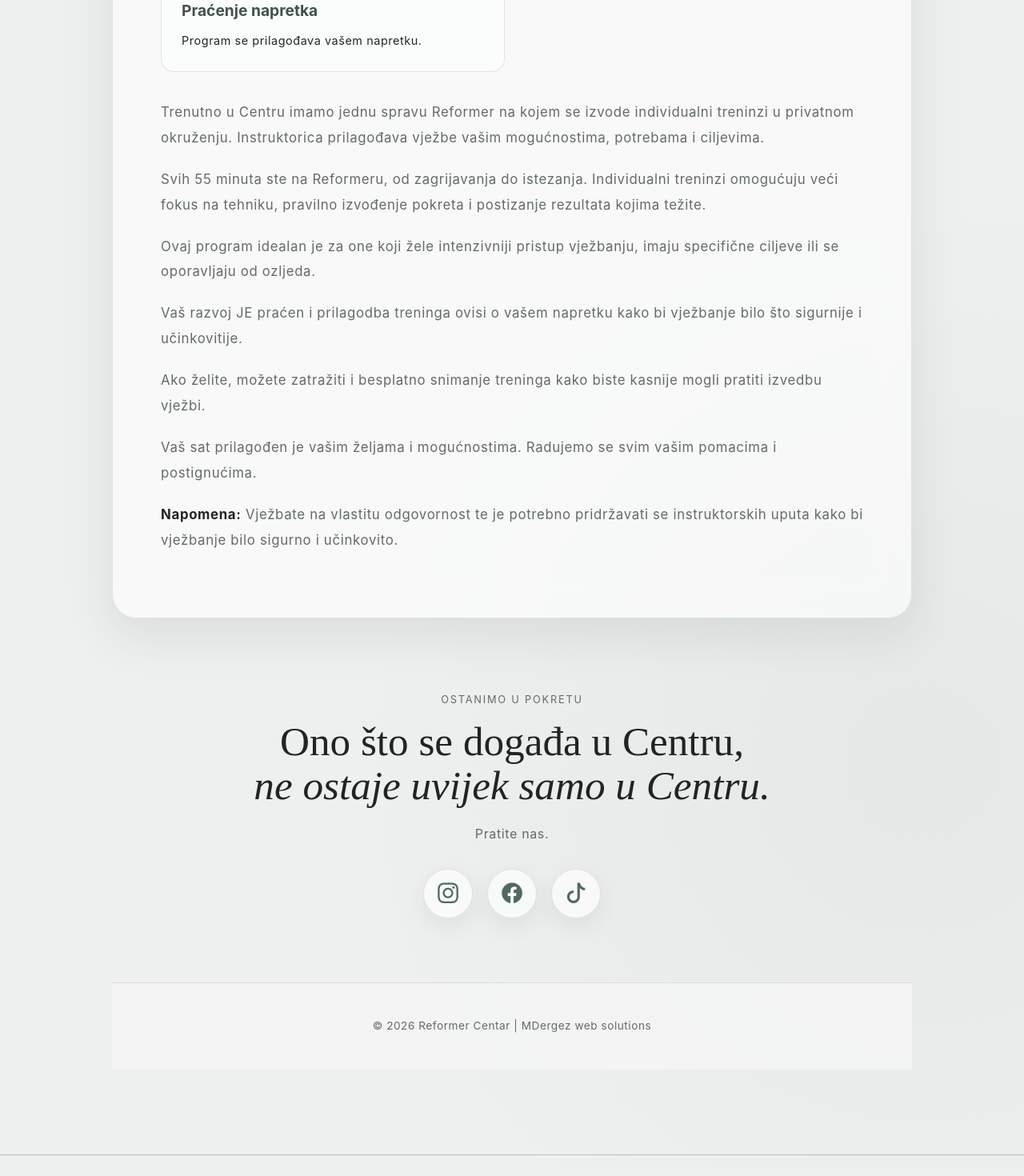
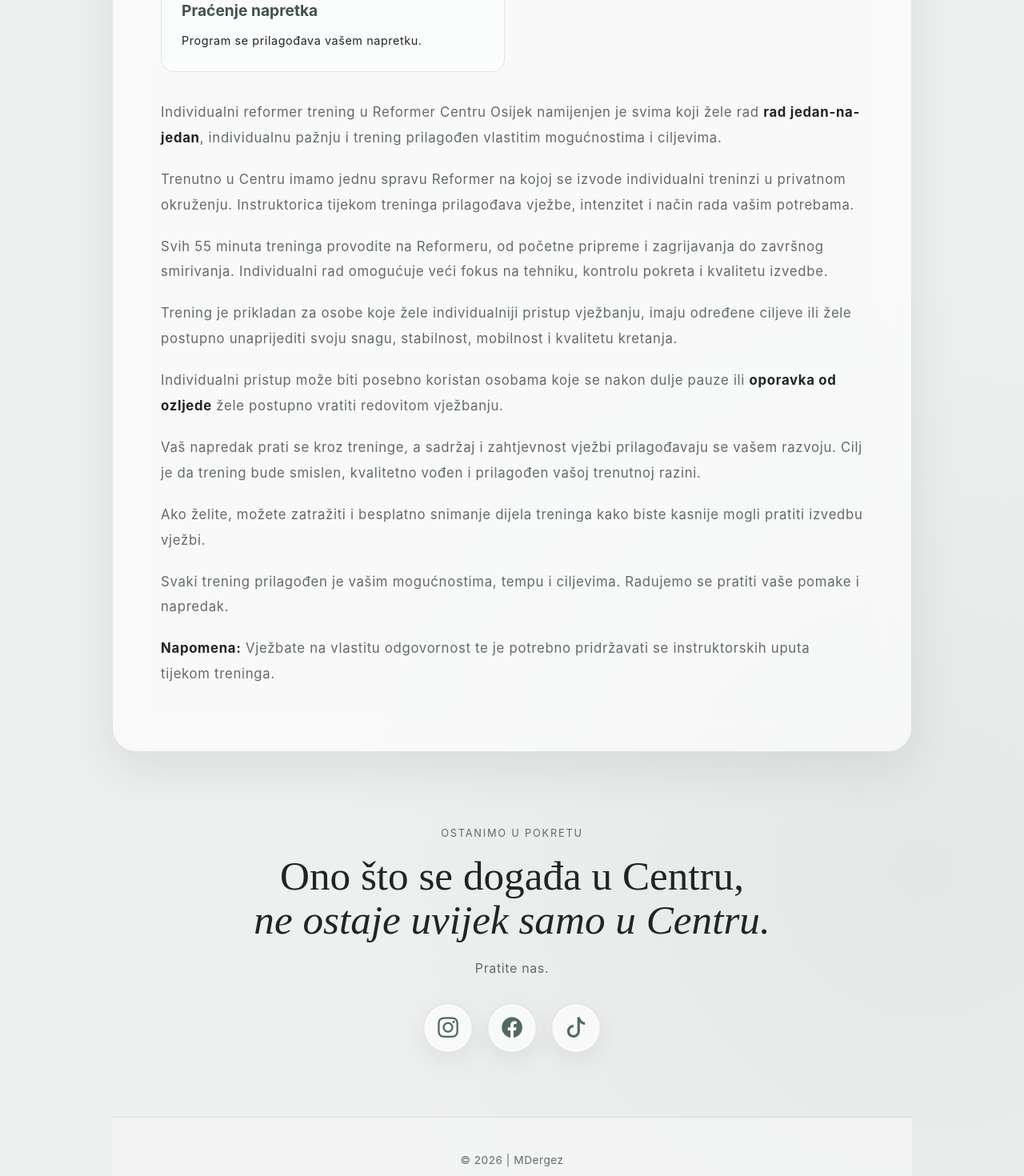
Before and after one commit to marijadergez/Reformer-App, a React (Vite) app: page /individualni in a window 1280 px wide. Shown: the part 1080-2550 px from the top of the page at 80% size. Built offline with nearby package versions, Linux system fonts and the light colour scheme; a web font is replaced by a local one.

Commit message:
uređivanje seo

```diff
--- a/src/pages/Grupni/Grupni.jsx
+++ b/src/pages/Grupni/Grupni.jsx
@@ -1,3 +1,4 @@
+
 import 'bootstrap/dist/css/bootstrap.min.css'
 
 export default function GRUPNI() {
@@ -8,85 +9,102 @@ export default function GRUPNI() {
 
                 <div className="page-header module-header">
                     <span className="page-eyebrow">
-                        Reformer Centar
+                        Reformer Centar Osijek
                     </span>
 
-                    <h1>Grupni program</h1>
+                    <h1>Grupni reformer trening</h1>
                 </div>
-
 
                 <div className="info-grid">
 
                     <div className="info-card">
                         <i className="bi bi-clock"></i>
                         <h3>Trajanje</h3>
-                        <p>Trening traje 90 minuta.</p>
+                        <p><strong>90 minuta</strong> treninga.</p>
                     </div>
+
                     <div className="info-card">
                         <i className="bi bi-currency-euro"></i>
                         <h3>Cijena</h3>
-                        <p>20,00 € za 2 osobe.</p>
+                        <p><strong>20,00 € za 2 osobe</strong></p>
                         <small>Cijena uključuje PDV.</small>
-                        <small></small>
                     </div>
+
                     <div className="info-card">
                         <i className="bi bi-people"></i>
                         <h3>Grupni trening</h3>
-                        <p>Program se odvija uz izmjenu rada na Reformeru i prostirci.</p>
+                        <p>
+                            Program za <strong>2 osobe</strong> uz izmjenu
+                            rada na Reformeru i prostirci.
+                        </p>
                     </div>
 
                     <div className="info-card">
                         <i className="bi bi-universal-access"></i>
                         <h3>Funkcionalni trening</h3>
-                        <p>Koriste se prostirka i različiti rekviziti.</p>
+                        <p>
+                            Koriste se prostirka i različiti rekviziti
+                            prema sadržaju treninga.
+                        </p>
                     </div>
 
                     <div className="info-card">
                         <i className="bi bi-activity"></i>
                         <h3>Cilj treninga</h3>
-                        <p>Fokus na mišićne skupine prema potrebama vježbača.</p>
+                        <p>
+                            Fokus na snagu, stabilnost, mobilnost i
+                            odabrane mišićne skupine.
+                        </p>
                     </div>
-
-
 
                 </div>
 
                 <div className="page-content">
 
                     <p>
-                        U Reformer Centru trenutno imamo jednu spravu Reformer na kojoj
-                        se izvode grupni treninzi u trajanju 90 minuta.
+                        Grupni reformer trening u Reformer Centru Osijek
+                        namijenjen je za <strong>dvije osobe</strong> koje žele
+                        trenirati zajedno i kombinirati rad na Reformeru
+                        s vježbama na prostirci.
                     </p>
 
                     <p>
-                        Program je prilagođen osobama koje žele kombinaciju rada na Reformeru i
-                        funkcionalnog treninga na prostirci uz korištenje
-                        rekvizita ili  imaju potrebu za dužom pauzom
-                        između vježbi.
+                        U Centru trenutno imamo jednu spravu Reformer,
+                        pa se tijekom treninga izmjenjuju rad na Reformeru
+                        i rad na prostirci uz korištenje različitih rekvizita.
                     </p>
 
                     <p>
-                        Dok jedna osoba vježba na Reformeru, druga odmara ili
-                        vježba na prostirci. Na taj način trening može uključiti
-                        različite vrste vježbi i omogućiti fokus na određene
-                        skupine mišića koje želite intenzivnije obuhvatiti.
+                        Dok jedna osoba vježba na Reformeru, druga radi
+                        vježbe na prostirci ili koristi vrijeme za odmor.
+                        Na taj način trening uključuje različite vrste
+                        vježbi i omogućuje rad na snazi, stabilnosti,
+                        mobilnosti i odabranim mišićnim skupinama.
                     </p>
 
                     <p>
-                        Vaši rezultati bit će kronološki praćeni, a ako želite,
-                        možete zatražiti i besplatno snimanje treninga.
+                        Program je prilagođen mogućnostima i ciljevima
+                        vježbača, a sadržaj treninga može se prilagođavati
+                        tijekom rada prema potrebama grupe.
                     </p>
 
                     <p>
-                        Vaš sat prilagođen je vašim željama i mogućnostima te
-                        se radujemo svim vašim pomacima i postignućima.
+                        Napredak se prati kroz treninge, a ako želite,
+                        možete zatražiti i besplatno snimanje dijela
+                        treninga kako biste kasnije mogli pratiti
+                        izvedbu vježbi.
+                    </p>
+
+                    <p>
+                        Vaš trening prilagođen je vašim mogućnostima,
+                        tempu i ciljevima. Cilj je kvalitetno i smisleno
+                        kretanje u ugodnom radu u paru.
                     </p>
 
                     <p>
                         <strong>Napomena:</strong> Vježbate na vlastitu
                         odgovornost te je potrebno pridržavati se
-                        instruktorskih uputa kako bi vježbanje bilo sigurno
-                        i učinkovito.
+                        instruktorskih uputa tijekom treninga.
                     </p>
 
                     <br />
@@ -97,20 +115,21 @@ export default function GRUPNI() {
                         <h2>Grupni trening</h2>
 
                         <p>
-                        Za rezervaciju grupnog treninga potrebno je
-                        osobno doći u Reformer Centar, na adresu Blue Gym Centar Osijek, Pavla Pejačevića 22, kako bismo dogovorili
-                        detalje i način plaćanja.
+                            Za rezervaciju grupnog treninga potrebno je <strong>osobno doći</strong>{' '}
+                             u Reformer Centar, na adresu
+                            BlueGym Centar Osijek, Pavla Pejačevića 22,
+                            kako bismo dogovorili detalje i način plaćanja.
                         </p>
+
                         <p>
-                    Trenutno nemamo kontakt formu za rezervaciju grupnih treninga.
-                    Ali radimo na tome.
+                            Trenutno nemamo kontakt formu za rezervaciju
+                            grupnih treninga, ali radimo na tome.
                         </p>
                     </div>
 
                 </div>
 
             </section>
-
 
             {/* SOCIAL PODSJETNIK */}
 
@@ -119,9 +138,9 @@ export default function GRUPNI() {
                 <span>OSTANIMO U POKRETU</span>
 
                 <h2>
-                    Ono što se događa u  Centru,
+                    Ono što se događa u Centru,
                     <br />
-                    <em>ne ostaje uvijek samo u  Centru.</em>
+                    <em>ne ostaje uvijek samo u Centru.</em>
                 </h2>
 
                 <p>Pratite nas.</p>
@@ -159,12 +178,11 @@ export default function GRUPNI() {
 
             </section>
 
-
             {/* FOOTER */}
 
             <footer className="site-footer">
                 <div className="footer-content">
-                    <p>© 2026 Reformer Centar | MDergez web solutions </p>
+                    <p>© 2026 | MDergez</p>
                 </div>
             </footer>
 
--- a/src/pages/Home.jsx
+++ b/src/pages/Home.jsx
@@ -185,9 +185,11 @@ function HOME() {
 
             <p>
               Trening na reformeru omogućuje kontroliran rad
-              i prilagodbu vježbi različitim razinama
-              i ciljevima.
+              i prilagodbu vježbi različitim razinama i ciljevima,
+              uključujući postupni povratak vježbanju nakon dulje
+              pauze ili oporavka od ozljede.
             </p>
+
 
           </div>
 
@@ -554,13 +556,13 @@ function HOME() {
             <h2>
               Pronađi nas
               <br />
-              u <em>Osijeku.</em>
+              u centru <em>Osijeka.</em>
             </h2>
 
-            <p>
+          {/* <p>
               Reformer Centar Osijek nalazi se u prostoru
               BlueGym Centra Osijek.
-            </p>
+            </p> */}
 
           </div>
 
@@ -572,7 +574,7 @@ function HOME() {
             </strong>
 
             <span>
-              BlueGym Centar Osijek
+              nalazi se u prostoru BlueGym Centra Osijek
               <br />
               Pavla Pejačevića 22, Osijek
             </span>
@@ -684,7 +686,7 @@ function HOME() {
         <div className="footer-content">
 
           <p>
-            © 2026 Reformer Centar Osijek
+            © 2026 | MDergez
           </p>
 
         </div>
--- a/src/pages/Individualni/Individualni.jsx
+++ b/src/pages/Individualni/Individualni.jsx
@@ -1,3 +1,4 @@
+
 import 'bootstrap/dist/css/bootstrap.min.css'
 
 export default function INDIVIDUALNI() {
@@ -7,16 +8,17 @@ export default function INDIVIDUALNI() {
 
                 <div className="page-header module-header">
                     <span className="page-eyebrow">
-                        Reformer Centar
+                        Reformer Centar Osijek
                     </span>
 
-                    <h1>Osobni program</h1>
+                    <h1>Individualni reformer trening</h1>
                 </div>
+
                 <div className="individual-actions">
 
-                    <button className="page-button">
+                    <a href="/rezervacije" className="page-button">
                         Rezerviraj termin
-                    </button>
+                    </a>
 
                     <div className="legal-links">
                         <a href="/uvjeti-rezervacije">
@@ -26,9 +28,10 @@ export default function INDIVIDUALNI() {
                         <a href="/pravila-rezervacije-i-otkazivanja">
                             Pravila rezervacije i otkazivanja
                         </a>
+
                         <a href="/privatnost">
-    Politika privatnosti
-</a>
+                            Politika privatnosti
+                        </a>
                     </div>
 
                 </div>
@@ -40,6 +43,7 @@ export default function INDIVIDUALNI() {
                         <h3>Trajanje</h3>
                         <p>55 minuta individualnog treninga.</p>
                     </div>
+
                     <div className="info-card">
                         <i className="bi bi-currency-euro"></i>
                         <h3>Cijena</h3>
@@ -47,6 +51,7 @@ export default function INDIVIDUALNI() {
                         <small>Cijena uključuje PDV.</small>
                         <small>Bez dodatne naknade za kartično plaćanje korisniku.</small>
                     </div>
+
                     <div className="info-card">
                         <i className="bi bi-person"></i>
                         <h3>Individualni pristup</h3>
@@ -70,52 +75,70 @@ export default function INDIVIDUALNI() {
                 <div className="page-content">
 
                     <p>
-                        Trenutno u Centru imamo jednu spravu Reformer na kojem
-                        se izvode individualni treninzi u privatnom okruženju.
-                        Instruktorica prilagođava vježbe vašim mogućnostima,
-                        potrebama i ciljevima.
+                        Individualni reformer trening u Reformer Centru Osijek
+                        namijenjen je svima koji žele rad <strong>rad jedan-na-jedan</strong>,
+                        individualnu pažnju i trening prilagođen vlastitim
+                        mogućnostima i ciljevima.
                     </p>
 
                     <p>
-                        Svih 55 minuta ste na Reformeru, od zagrijavanja do
-                        istezanja. Individualni treninzi omogućuju veći fokus
-                        na tehniku, pravilno izvođenje pokreta i postizanje
-                        rezultata kojima težite.
+                        Trenutno u Centru imamo jednu spravu Reformer na kojoj
+                        se izvode individualni treninzi u privatnom okruženju.
+                        Instruktorica tijekom treninga prilagođava vježbe,
+                        intenzitet i način rada vašim potrebama.
                     </p>
 
                     <p>
-                        Ovaj program idealan je za one koji žele intenzivniji
-                        pristup vježbanju, imaju specifične ciljeve ili se
-                        oporavljaju od ozljeda.
+                        Svih 55 minuta treninga provodite na Reformeru,
+                        od početne pripreme i zagrijavanja do završnog
+                        smirivanja. Individualni rad omogućuje veći fokus
+                        na tehniku, kontrolu pokreta i kvalitetu izvedbe.
                     </p>
 
                     <p>
-                        Vaš razvoj JE praćen i prilagodba treninga ovisi o
-                        vašem napretku kako bi vježbanje bilo što sigurnije
-                        i učinkovitije.
+                        Trening je prikladan za osobe koje žele individualniji
+                        pristup vježbanju, imaju određene ciljeve ili žele
+                        postupno unaprijediti svoju snagu, stabilnost,
+                        mobilnost i kvalitetu kretanja.
+                    </p>
+
+
+                    <p>
+                        Individualni pristup može biti posebno koristan
+                        osobama koje se nakon dulje pauze ili {' '}
+                        <strong>oporavka od ozljede</strong> žele postupno
+                       vratiti redovitom vježbanju.
+                    </p>
+
+                    <p>
+                        Vaš napredak prati se kroz treninge, a sadržaj i
+                        zahtjevnost vježbi prilagođavaju se vašem razvoju.
+                        Cilj je da trening bude smislen, kvalitetno vođen
+                        i prilagođen vašoj trenutnoj razini.
                     </p>
 
                     <p>
                         Ako želite, možete zatražiti i besplatno snimanje
-                        treninga kako biste kasnije mogli pratiti izvedbu
-                        vježbi.
+                        dijela treninga kako biste kasnije mogli pratiti
+                        izvedbu vježbi.
                     </p>
 
                     <p>
-                        Vaš sat prilagođen je vašim željama i mogućnostima.
-                        Radujemo se svim vašim pomacima i postignućima.
+                        Svaki trening prilagođen je vašim mogućnostima,
+                        tempu i ciljevima. Radujemo se pratiti vaše pomake
+                        i napredak.
                     </p>
 
                     <p>
                         <strong>Napomena:</strong> Vježbate na vlastitu
                         odgovornost te je potrebno pridržavati se
-                        instruktorskih uputa kako bi vježbanje bilo sigurno
-                        i učinkovito.
+                        instruktorskih uputa tijekom treninga.
                     </p>
 
                 </div>
 
             </section>
+
             {/* SOCIAL PODSJETNIK */}
 
             <section className="social-reminder">
@@ -123,9 +146,9 @@ export default function INDIVIDUALNI() {
                 <span>OSTANIMO U POKRETU</span>
 
                 <h2>
-                    Ono što se događa u  Centru,
+                    Ono što se događa u Centru,
                     <br />
-                    <em>ne ostaje uvijek samo u  Centru.</em>
+                    <em>ne ostaje uvijek samo u Centru.</em>
                 </h2>
 
                 <p>Pratite nas.</p>
@@ -163,18 +186,14 @@ export default function INDIVIDUALNI() {
 
             </section>
 
-
             {/* FOOTER */}
 
             <footer className="site-footer">
                 <div className="footer-content">
-                    <p>© 2026 Reformer Centar | MDergez web solutions</p>
+                    <p>© 2026 | MDergez </p>
                 </div>
             </footer>
 
         </main>
-
-
-
     )
 }
--- a/src/pages/Rezervacije/Rezervacije.jsx
+++ b/src/pages/Rezervacije/Rezervacije.jsx
@@ -6,21 +6,22 @@ export function RezervacijaSection() {
         <>
             <div className="page-header">
                 <span className="page-eyebrow">
-                    Reformer Centar
+                    Reformer Centar Osijek
                 </span>
 
-                <h1>Rezervacije termina</h1>
+                <h1>Rezerviraj svoj termin</h1>
             </div>
 
             {/* Individualni trening */}
+
             <div className="reservation-card">
 
                 <i className="bi bi-person-check"></i>
 
-                <h2>Individualni trening</h2>
+                <h2>Individualni reformer trening</h2>
 
                 <p>
-                    <strong>55 minuta — 11,00 € po osobi</strong>
+                    <strong>55 minuta · 11,00 € po osobi</strong>
                 </p>
 
                 <p>
@@ -30,8 +31,8 @@ export function RezervacijaSection() {
                 </p>
 
                 <p>
-                    Termin se rezervira za odabrani datum i vrijeme, a
-                    rezervacija se potvrđuje nakon izvršenog plaćanja.
+                    Odaberite željeni termin i slijedite upute za rezervaciju
+                    i plaćanje.
                 </p>
 
                 <div className="reservation-actions">
@@ -67,11 +68,16 @@ export function RezervacijaSection() {
 
 
             {/* Grupni trening */}
+
             <div className="reservation-card">
 
                 <i className="bi bi-people"></i>
 
-                <h2>Grupni trening</h2>
+                <h2>Grupni reformer trening</h2>
+
+                <p>
+                    <strong>90 minuta · 20,00 € za 2 osobe</strong>
+                </p>
 
                 <p>
                     Grupne treninge trenutno je moguće rezervirati osobno
@@ -88,6 +94,7 @@ export function RezervacijaSection() {
 
 
             {/* Mjesto održavanja */}
+
             <div className="address-card">
 
                 <strong>Mjesto održavanja treninga</strong>
--- a/src/pages/UvjetiRezervacije/UvjetiRezervacije.jsx
+++ b/src/pages/UvjetiRezervacije/UvjetiRezervacije.jsx
@@ -1,3 +1,4 @@
+
 export default function UvjetiRezervacije() {
     return (
         <main className="page-wrapper">
@@ -5,7 +6,7 @@ export default function UvjetiRezervacije() {
 
                 <div className="page-header">
                     <span className="page-eyebrow">
-                        Reformer Centar
+                        Reformer Centar Osijek
                     </span>
 
                     <h1>Uvjeti rezervacije</h1>
@@ -34,7 +35,9 @@ export default function UvjetiRezervacije() {
                         </p>
 
                         <p>
-                            <strong>BlueGym Centar Osijek,Reformer Centar</strong><br />
+                            <strong>
+                                BlueGym Centar Osijek, Reformer Centar
+                            </strong><br />
                             Pavla Pejačevića 22, Osijek
                         </p>
 
@@ -43,6 +46,7 @@ export default function UvjetiRezervacije() {
                             rezervacije i Pravila rezervacije i otkazivanja.
                         </p>
                     </section>
+
 
                     <section className="content-section">
                         <h2>2. Usluga i cijena</h2>
@@ -66,6 +70,7 @@ export default function UvjetiRezervacije() {
                             prilikom rezervacije, ovisno o dostupnosti termina.
                         </p>
                     </section>
+
 
                     <section className="content-section">
                         <h2>3. Rezervacija termina</h2>
@@ -101,6 +106,7 @@ export default function UvjetiRezervacije() {
                         </p>
                     </section>
 
+
                     <section className="content-section">
                         <h2>4. Plaćanje</h2>
 
@@ -122,6 +128,7 @@ export default function UvjetiRezervacije() {
                         </p>
                     </section>
 
+
                     <section className="content-section">
                         <h2>5. Potvrda rezervacije</h2>
 
@@ -137,6 +144,7 @@ export default function UvjetiRezervacije() {
                         </p>
                     </section>
 
+
                     <section className="content-section">
                         <h2>6. Promjena i otkazivanje termina</h2>
 
@@ -148,8 +156,8 @@ export default function UvjetiRezervacije() {
 
                         <p>
                             Ako korisnik želi promijeniti termin, potrebno je
-                            javiti se izravno Reformer Centru odnosno doći u Reformer Centar
-                            radi dogovora o drugom terminu.
+                            javiti se izravno Reformer Centru odnosno doći u
+                            Reformer Centar radi dogovora o drugom terminu.
                         </p>
 
                         <p>
@@ -197,6 +205,7 @@ export default function UvjetiRezervacije() {
                         </p>
                     </section>
 
+
                     <section className="content-section">
                         <h2>7. Otkazivanje termina od strane pružatelja usluge</h2>
 
@@ -211,6 +220,7 @@ export default function UvjetiRezervacije() {
                             na način propisan važećim propisima.
                         </p>
                     </section>
+
 
                     <section className="content-section">
                         <h2>8. Pravo potrošača na jednostrani raskid</h2>
@@ -236,6 +246,7 @@ export default function UvjetiRezervacije() {
                         </p>
                     </section>
 
+
                     <section className="content-section">
                         <h2>9. Prigovor potrošača</h2>
 
@@ -253,9 +264,11 @@ export default function UvjetiRezervacije() {
 
                         <p>
                             Na zaprimljeni prigovor odgovorit ćemo u roku
-                            propisanom važećim propisima.
+                            od 15 dana od dana njegova zaprimanja, u skladu
+                            s važećim propisima.
                         </p>
                     </section>
+
 
                     <section className="content-section">
                         <h2>10. Snimanje i objava sadržaja</h2>
@@ -285,8 +298,8 @@ export default function UvjetiRezervacije() {
                             Način obrade osobnih podataka povezanih sa
                             snimanjem i objavom uređen je Politikom privatnosti.
                         </p>
-ž
                     </section>
+
 
                     <section className="content-section">
                         <h2>11. Završne odredbe</h2>
@@ -312,6 +325,7 @@ export default function UvjetiRezervacije() {
 
                 </div>
 
+
                 <footer className="page-footer">
                     <p>
                         <strong>M DERGEZ, Obrt za usluge</strong>
```
Lines whose indentation alone changed are shown as unchanged.
